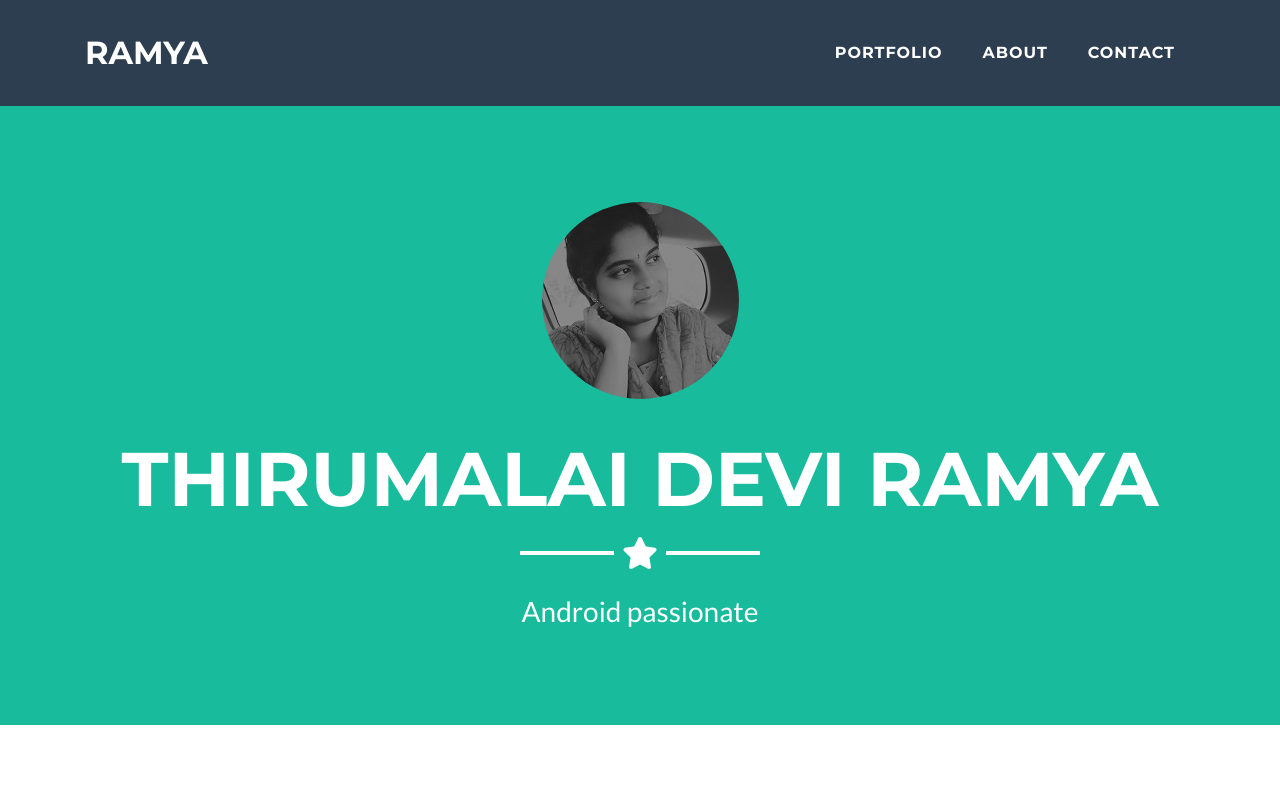
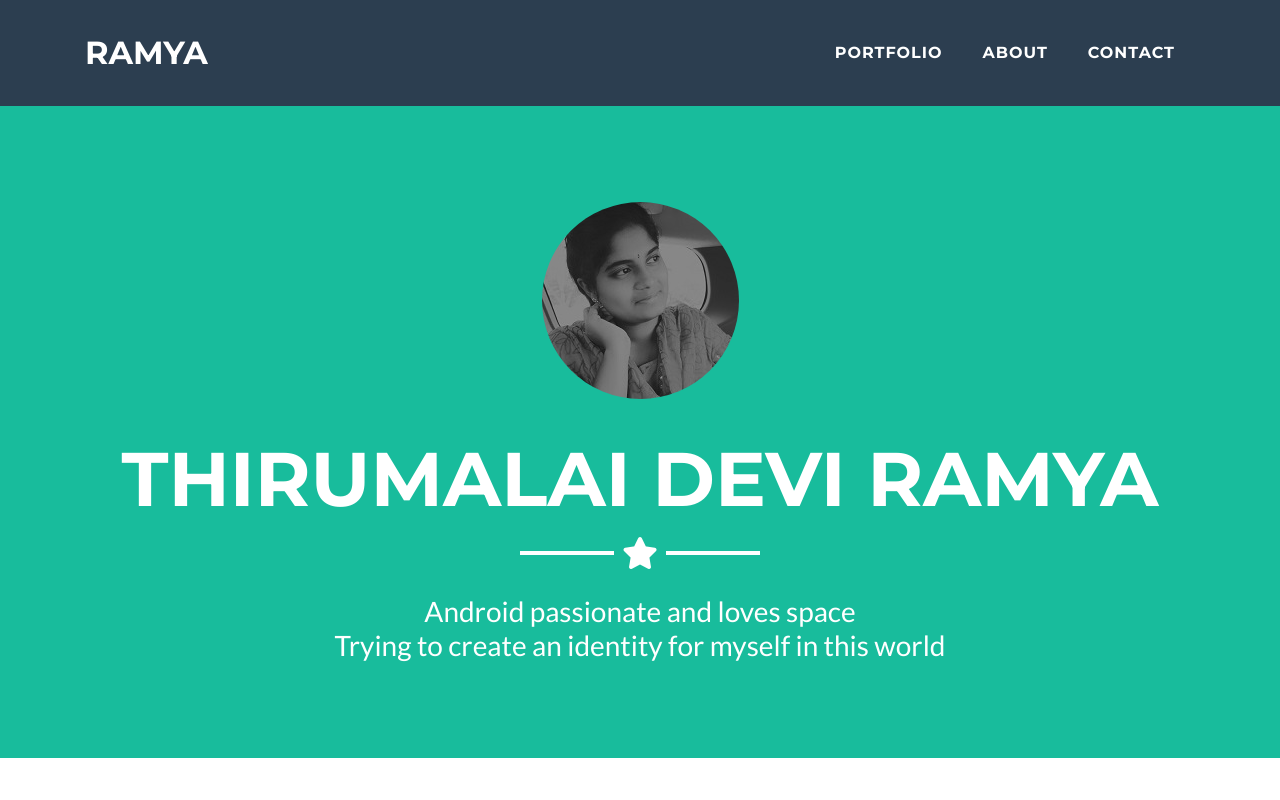
Before and after one commit to thirulak/thiru, a plain HTML site: page index.html in a window 1280 px wide. Shown: the top 800 px of the page. Drawn offline with nearby package versions, Linux system fonts and the light colour scheme.

Commit message:
Update index.html

```diff
--- a/index.html
+++ b/index.html
@@ -57,7 +57,8 @@
       <img class="img-fluid mb-5 d-block mx-auto rounded-circle" src="img/avatar.jpg" alt="Ramya">
       <h1 class="text-uppercase mb-0"> Thirumalai Devi Ramya </h1>
       <hr class="star-light">
-      <h2 class="font-weight-light mb-0">Android passionate</h2>
+      <h2 class="font-weight-light mb-0">Android passionate and loves space</h2>
+      <h3 class="font-weight-light mb-0">Trying to create an identity for myself in this world</h3>
     </div>
   </header>
 
```
